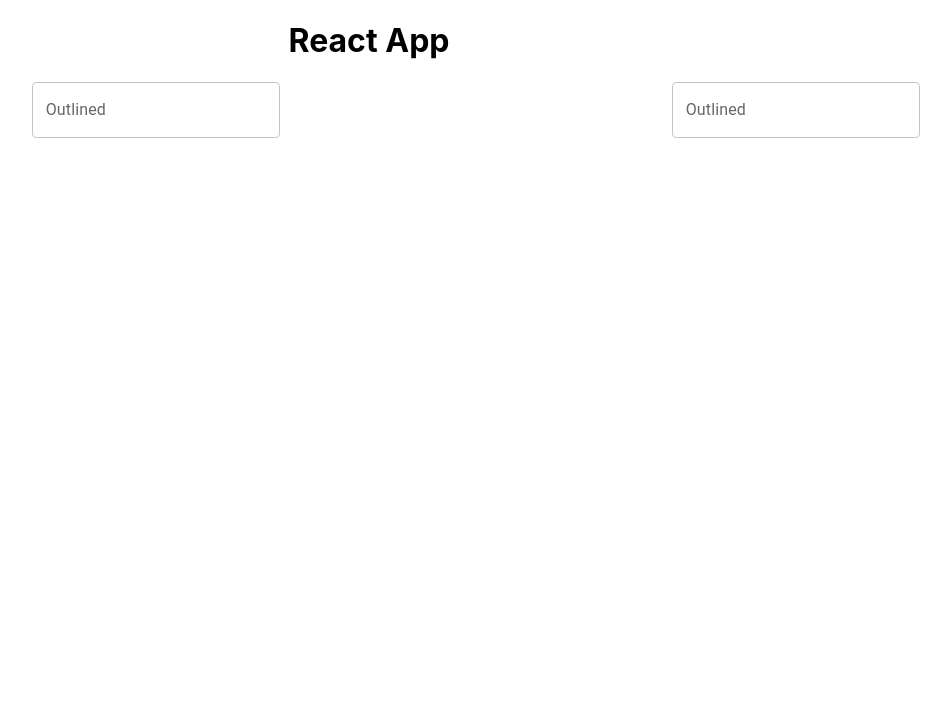
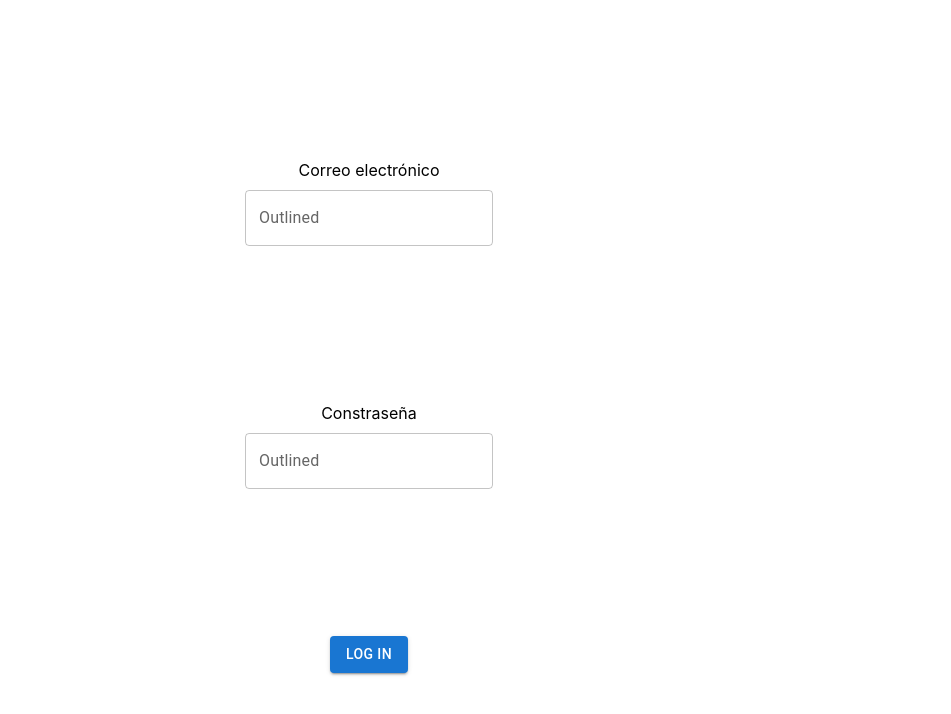
Before and after one commit to gabrielaasilva/IETI-LAB04, a React (Create React App) app: page / in a window 1280 px wide. Shown: the top 714 px of the page, without its empty margins (271-1222 px from the left). Built offline with nearby package versions, Linux system fonts and the light colour scheme.

Commit message:
Estructura Login

```diff
--- a/src/App.js
+++ b/src/App.js
@@ -5,7 +5,6 @@ import Login from './components/Login';
 function App() {
   return (
     <div className="App">
-      <h1>React App</h1>
       <Login />
     </div>
   );
--- a/src/components/Login.js
+++ b/src/components/Login.js
@@ -1,6 +1,7 @@
 import * as React from 'react';
 import Box from '@mui/material/Box';
 import TextField from '@mui/material/TextField';
+import Button from '@mui/material/Button';
 import { Grid } from '@mui/material';
 import "./styles/Login.css"
 
@@ -14,13 +15,21 @@ export default function Login(props) {
         // >
         //     <TextField id="outlined-basic" label="Outlined" variant="outlined" />
         // </Box>
-        <Grid container >
-            <Grid xs={12} md={8} lg={8} item >
+        <Grid container style={{ justifyContent: 'center', alignItem: "center", height: "100vh"}}>
+            <Grid xs={12} md={12} lg={12} item style={{marginTop: '150px'}} >
+                <label style={{ display: "block", margin: "10px" }}>Correo electrónico</label>
                 <TextField id="outlined-basic" label="Outlined" variant="outlined" />
             </Grid>
-            <Grid xs={12} md={4} lg={4} item >
+            <Grid xs={12} md={12} lg={12} item style={{ marginTop: "20px" }} >
+                <label style={{ display: "block", margin: "10px" }}>Constraseña</label>
                 <TextField id="outlined-basic" label="Outlined" variant="outlined" />
             </Grid>
+            <Grid xs={12} md={12} lg={12} item >
+                <Button variant="contained" style={{ marginLeft: 'auto', marginRight: 'auto', marginTop: '20px' }}>Log In</Button>
+            </Grid>
+
         </Grid>
+
+
     )
 }
```
